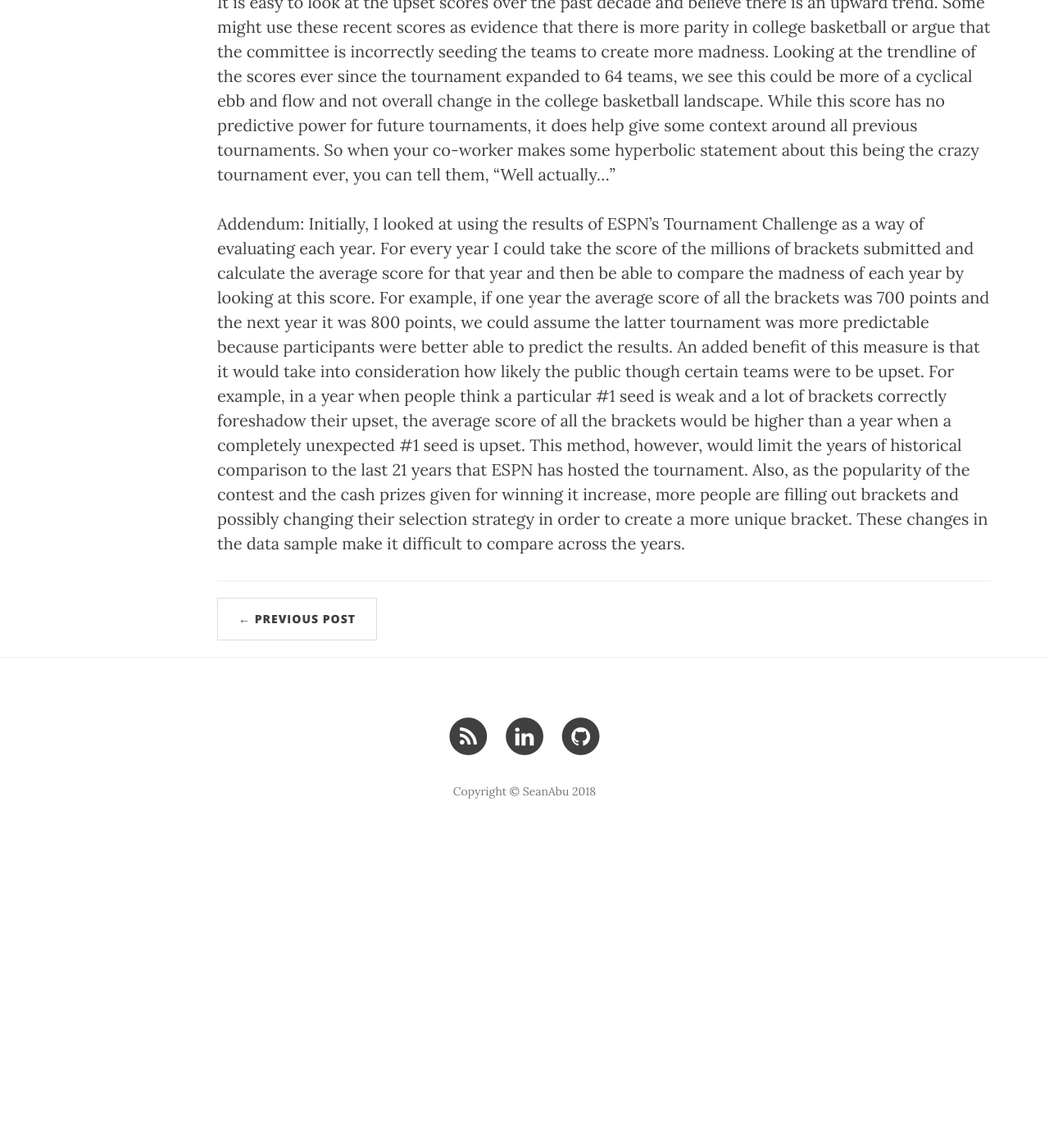
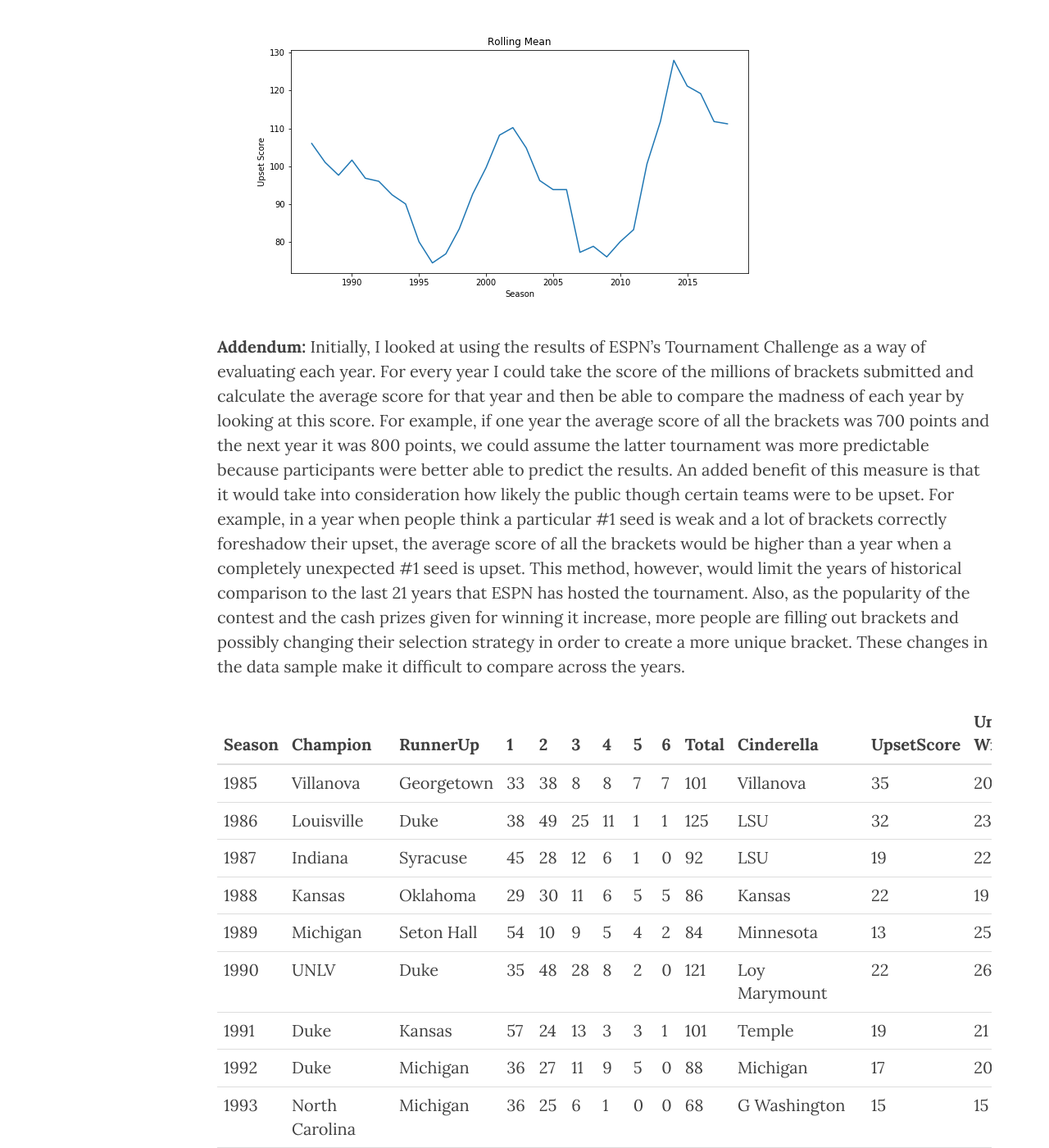
Before and after one commit to jingjingforest/jingjingforest.github.io, a Jekyll site: the page built from _posts/2018-04-04-Ranking-Ever-Year-of-March-Madness.markdown, in a window 1280 px wide and 1400 px high, scrolled down 4046 px. Shown: the whole window at 82% size. Built offline with Jekyll 4.4.1, drawn with Linux system fonts in a browser that asks for light colours; nearby versions of some CDN libraries; before the commit the page ends 5087 px from its top, so only the background shows below that; some of the changed text lies outside the part shown.

Commit message:
added tables

```diff
--- a/_posts/2018-04-04-Ranking-Ever-Year-of-March-Madness.markdown
+++ b/_posts/2018-04-04-Ranking-Ever-Year-of-March-Madness.markdown
@@ -35,11 +35,63 @@ Looking at the heatmap below you can see how tournaments developed through the r
 <p> </p>
 Who has been the biggest Cinderella of all time? That title remains with the 1985 Villanova Wildcats. As the lowest seed (#8) to ever win a championship, their tournament run earned a score of 35, which beats out the four #11 seeds (1985 LSU, 2006 George Mason, 2011 VCU, and 2018 Loyola-Chicago) who scored 32 by making it to the Final Four.
 
-![alt text](http://www.seanabu.com/img/MM_rolling_average.png)
+**Biggest Cinderella Teams**
+| Season | Cinderella      | UpsetScore |
+|--------|-----------------|------------|
+| 1985   | Villanova       | 35         |
+| 1986   | LSU             | 32         |
+| 2011   | VA Commonwealth | 32         |
+| 2006   | George Mason    | 32         |
+| 2018   | Loyola-Chicago  | 32         |
+| 2016   | Syracuse        | 28         |
+| 2014   | Connecticut     | 28         |
+| 2002   | Missouri        | 26         |
+| 2013   | FL Gulf Coast   | 26         |
 
 
 It is easy to look at the upset scores over the past decade and believe there is an upward trend. Some might use these recent scores as evidence that there is more parity in college basketball or argue that the committee is incorrectly seeding the teams to create more madness. Looking at the trendline of the scores ever since the tournament expanded to 64 teams, we see this could be more of a cyclical ebb and flow and not overall change in the college basketball landscape. While this score has no predictive power for future tournaments, it does help give some context around all previous tournaments.  So when your co-worker makes some hyperbolic statement about this being the crazy tournament ever, you can tell them, “Well actually…”
 
 
-Addendum:
+![alt text](http://www.seanabu.com/img/MM_rolling_average.png)
+
+
+**Addendum:**
 Initially, I looked at using the results of ESPN’s Tournament Challenge as a way of evaluating each year. For every year I could take the score of the millions of brackets submitted and calculate the average score for that year and then be able to compare the madness of each year by looking at this score. For example, if one year the average score of all the brackets was 700 points and the next year it was 800 points, we could assume the latter tournament was more predictable because participants were better able to predict the results. An added benefit of this measure is that it would take into consideration how likely the public though certain teams were to be upset. For example, in a year when people think a particular #1 seed is weak and a lot of brackets correctly foreshadow their upset, the average score of all the brackets would be higher than a year when a completely unexpected #1 seed is upset. This method, however, would limit the years of historical comparison to the last 21 years that ESPN has hosted the tournament. Also, as the popularity of the contest and the cash prizes given for winning it increase, more people are filling out brackets and possibly changing their selection strategy in order to create a more unique bracket. These changes in the data sample make it difficult to compare across the years.
+
+
+| Season | Champion       | RunnerUp       | 1    | 2    | 3    | 4    | 5    | 6   | Total | Cinderella      | UpsetScore | Unexpected Winners |
+|--------|----------------|----------------|------|------|------|------|------|-----|-------|-----------------|------------|-------|
+| 1985   | Villanova      | Georgetown     | 33   | 38   | 8    | 8    | 7    | 7   | 101   | Villanova       | 35         | 20    |
+| 1986   | Louisville     | Duke           | 38   | 49   | 25   | 11   | 1    | 1   | 125   | LSU             | 32         | 23    |
+| 1987   | Indiana        | Syracuse       | 45   | 28   | 12   | 6    | 1    | 0   | 92    | LSU             | 19         | 22    |
+| 1988   | Kansas         | Oklahoma       | 29   | 30   | 11   | 6    | 5    | 5   | 86    | Kansas          | 22         | 19    |
+| 1989   | Michigan       | Seton Hall     | 54   | 10   | 9    | 5    | 4    | 2   | 84    | Minnesota       | 13         | 25    |
+| 1990   | UNLV           | Duke           | 35   | 48   | 28   | 8    | 2    | 0   | 121   | Loy Marymount   | 22         | 26    |
+| 1991   | Duke           | Kansas         | 57   | 24   | 13   | 3    | 3    | 1   | 101   | Temple          | 19         | 21    |
+| 1992   | Duke           | Michigan       | 36   | 27   | 11   | 9    | 5    | 0   | 88    | Michigan        | 17         | 20    |
+| 1993   | North Carolina | Michigan       | 36   | 25   | 6    | 1    | 0    | 0   | 68    | G Washington    | 15         | 15    |
+| 1994   | Arkansas       | Duke           | 29   | 28   | 10   | 4    | 1    | 0   | 72    | Boston College  | 17         | 21    |
+| 1995   | UCLA           | Arkansas       | 48   | 11   | 6    | 5    | 1    | 0   | 71    | Old Dominion    | 11         | 19    |
+| 1996   | Kentucky       | Syracuse       | 37   | 19   | 7    | 7    | 3    | 0   | 73    | Arkansas        | 15         | 18    |
+| 1997   | Arizona        | Kentucky       | 39   | 37   | 15   | 3    | 3    | 3   | 100   | Chattanooga     | 22         | 20    |
+| 1998   | Kentucky       | Utah           | 47   | 36   | 9    | 5    | 3    | 1   | 101   | Valparaiso      | 18         | 24    |
+| 1999   | Connecticut    | Duke           | 50   | 48   | 17   | 3    | 0    | 0   | 118   | Gonzaga         | 19         | 26    |
+| 2000   | Michigan St    | Florida        | 11   | 45   | 28   | 18   | 4    | 0   | 106   | North Carolina  | 21         | 22    |
+| 2001   | Duke           | Arizona        | 65   | 33   | 14   | 3    | 1    | 0   | 116   | Temple          | 22         | 25    |
+| 2002   | Maryland       | Indiana        | 43   | 35   | 23   | 5    | 4    | 0   | 110   | Missouri        | 26         | 19    |
+| 2003   | Syracuse       | Kansas         | 30   | 27   | 7    | 5    | 3    | 2   | 74    | Butler          | 15         | 24    |
+| 2004   | Connecticut    | Georgia Tech   | 18   | 33   | 16   | 4    | 3    | 1   | 75    | Alabama         | 14         | 21    |
+| 2005   | North Carolina | Illinois       | 38   | 32   | 17   | 7    | 0    | 0   | 94    | WI Milwaukee    | 15         | 23    |
+| 2006   | Florida        | UCLA           | 51   | 31   | 13   | 16   | 3    | 2   | 116   | George Mason    | 32         | 25    |
+| 2007   | Florida        | Ohio St        | 13   | 11   | 1    | 2    | 0    | 0   | 27    | UNLV            | 5          | 13    |
+| 2008   | Kansas         | Memphis        | 42   | 30   | 10   | 0    | 0    | 0   | 82    | Davidson        | 19         | 16    |
+| 2009   | North Carolina | Michigan St    | 46   | 9    | 2    | 3    | 1    | 0   | 61    | Arizona         | 15         | 17    |
+| 2010   | Duke           | Butler         | 48   | 40   | 13   | 9    | 4    | 0   | 114   | Cornell         | 15         | 26    |
+| 2011   | Connecticut    | Butler         | 35   | 40   | 24   | 22   | 9    | 2   | 132   | VA Commonwealth | 32         | 25    |
+| 2012   | Kentucky       | Kansas         | 66   | 33   | 9    | 5    | 1    | 0   | 114   | Ohio            | 18         | 22    |
+| 2013   | Louisville     | Michigan       | 64   | 41   | 16   | 14   | 3    | 0   | 138   | FL Gulf Coast   | 26         | 24    |
+| 2014   | Connecticut    | Kentucky       | 46   | 39   | 24   | 14   | 13   | 6   | 142   | Connecticut     | 28         | 24    |
+| 2015   | Duke           | Wisconsin      | 35   | 30   | 9    | 6    | 0    | 0   | 80    | Michigan St     | 16         | 16    |
+| 2016   | Villanova      | North Carolina | 71   | 26   | 12   | 11   | 1    | 1   | 122   | Syracuse        | 28         | 26    |
+| 2017   | North Carolina | Gonzaga        | 26   | 25   | 18   | 8    | 0    | 0   | 77    | Xavier          | 22         | 16    |
+| 2018   | Villanova      | Michigan       | 49   | 45   | 27   | 12   | 2    | 0   | 135   | Loyola-Chicago  | 32         | 26    |
```
